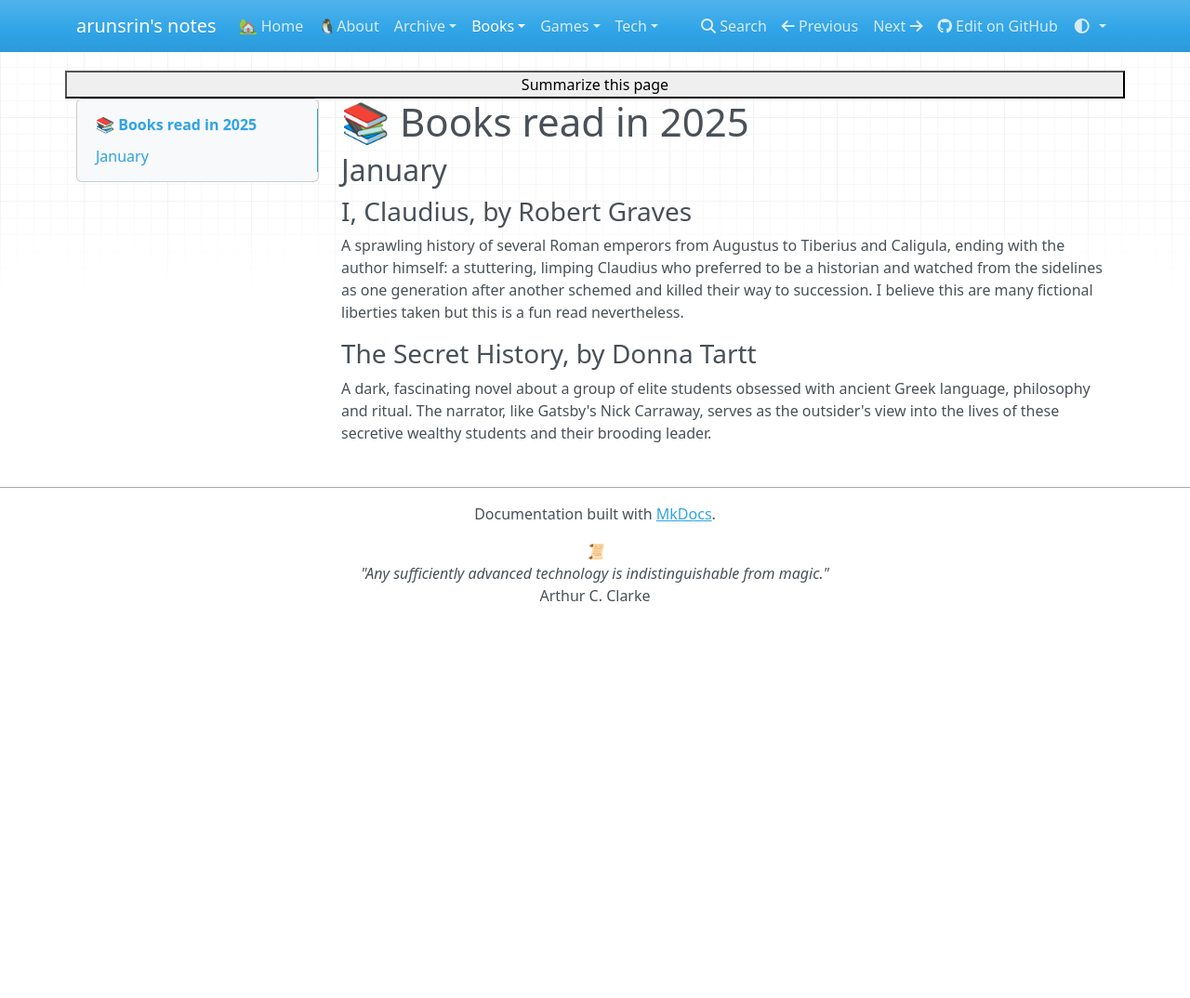
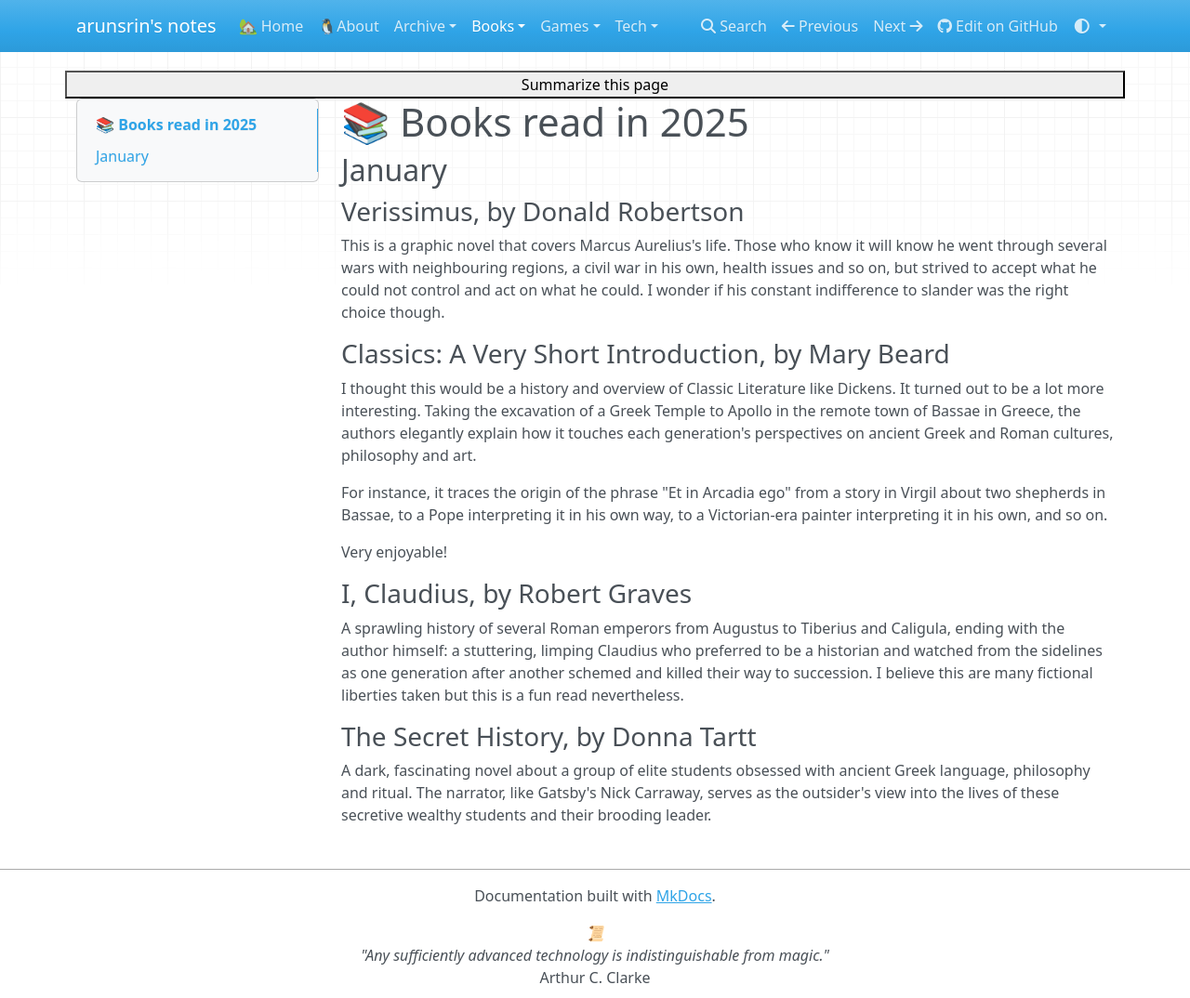
Before and after one commit to arunsrin/arunsrin.mkdocs, an MkDocs documentation site: the page built from home/books/2025.md, in a window 1280 px wide and 1074 px high. Shown: the whole window at 93% size. Built offline with MkDocs 1.6.1, drawn with Linux system fonts in a browser that asks for light colours; nearby versions of some CDN libraries.

Commit message:
2 more books in Jan

```diff
--- a/home/books/2025.md
+++ b/home/books/2025.md
@@ -1,6 +1,28 @@
 # 📚 Books read in 2025
 
 ## January
+
+### Verissimus, by Donald Robertson
+
+This is a graphic novel that covers Marcus Aurelius's life. Those who know it
+will know he went through several wars with neighbouring regions, a civil war
+in his own, health issues and so on, but strived to accept what he could not
+control and act on what he could. I wonder if his constant indifference to
+slander was the right choice though.
+
+### Classics: A Very Short Introduction, by Mary Beard
+
+I thought this would be a history and overview of Classic Literature like
+Dickens. It turned out to be a lot more interesting. Taking the excavation of a
+Greek Temple to Apollo in the remote town of Bassae in Greece, the authors
+elegantly explain how it touches each generation's perspectives on ancient
+Greek and Roman cultures, philosophy and art.
+
+For instance, it traces the origin of the phrase "Et in Arcadia ego" from a
+story in Virgil about two shepherds in Bassae, to a Pope interpreting it in his
+own way, to a Victorian-era painter interpreting it in his own, and so on.
+
+Very enjoyable!
 
 ### I, Claudius, by Robert Graves
 
```
